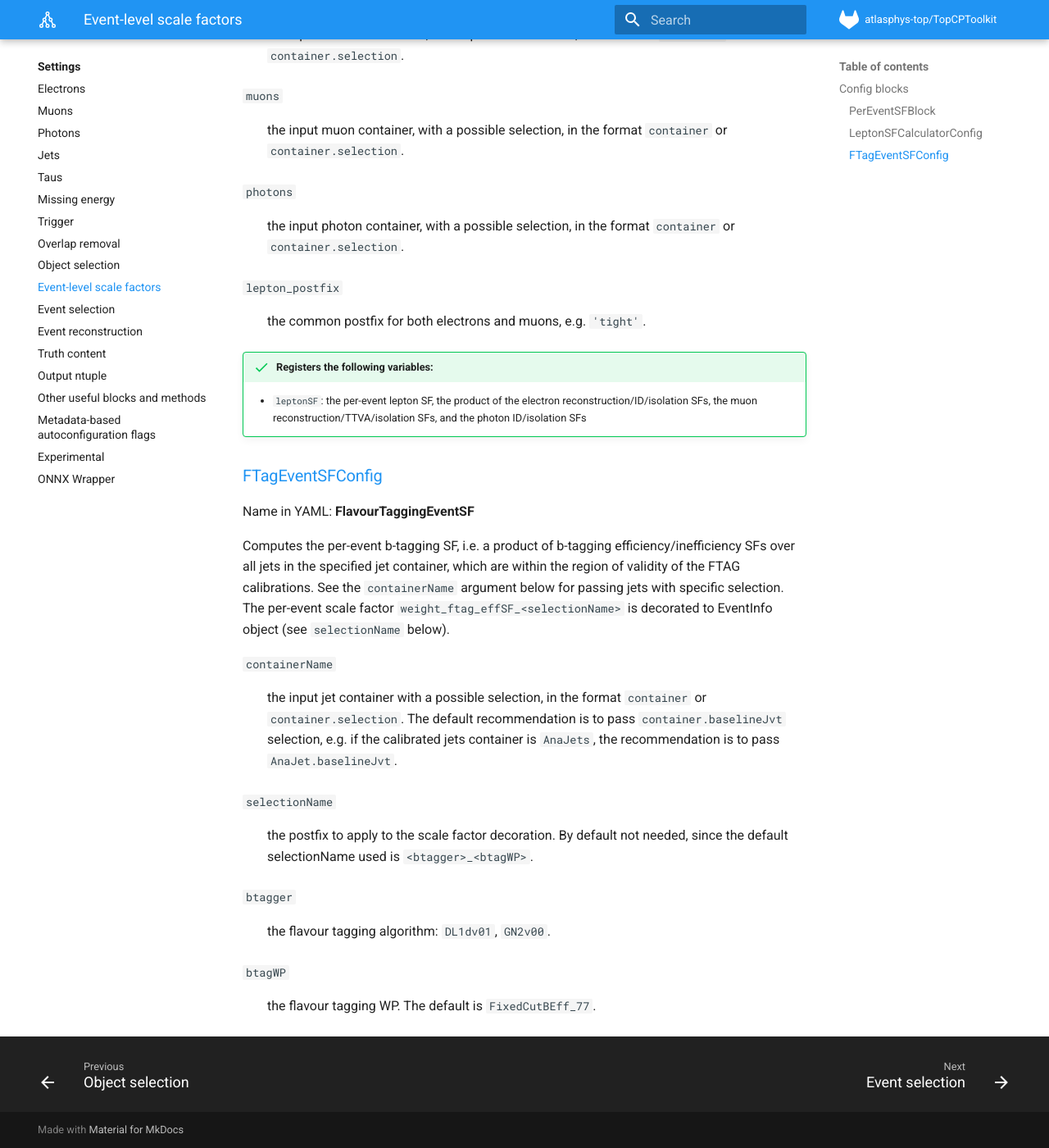
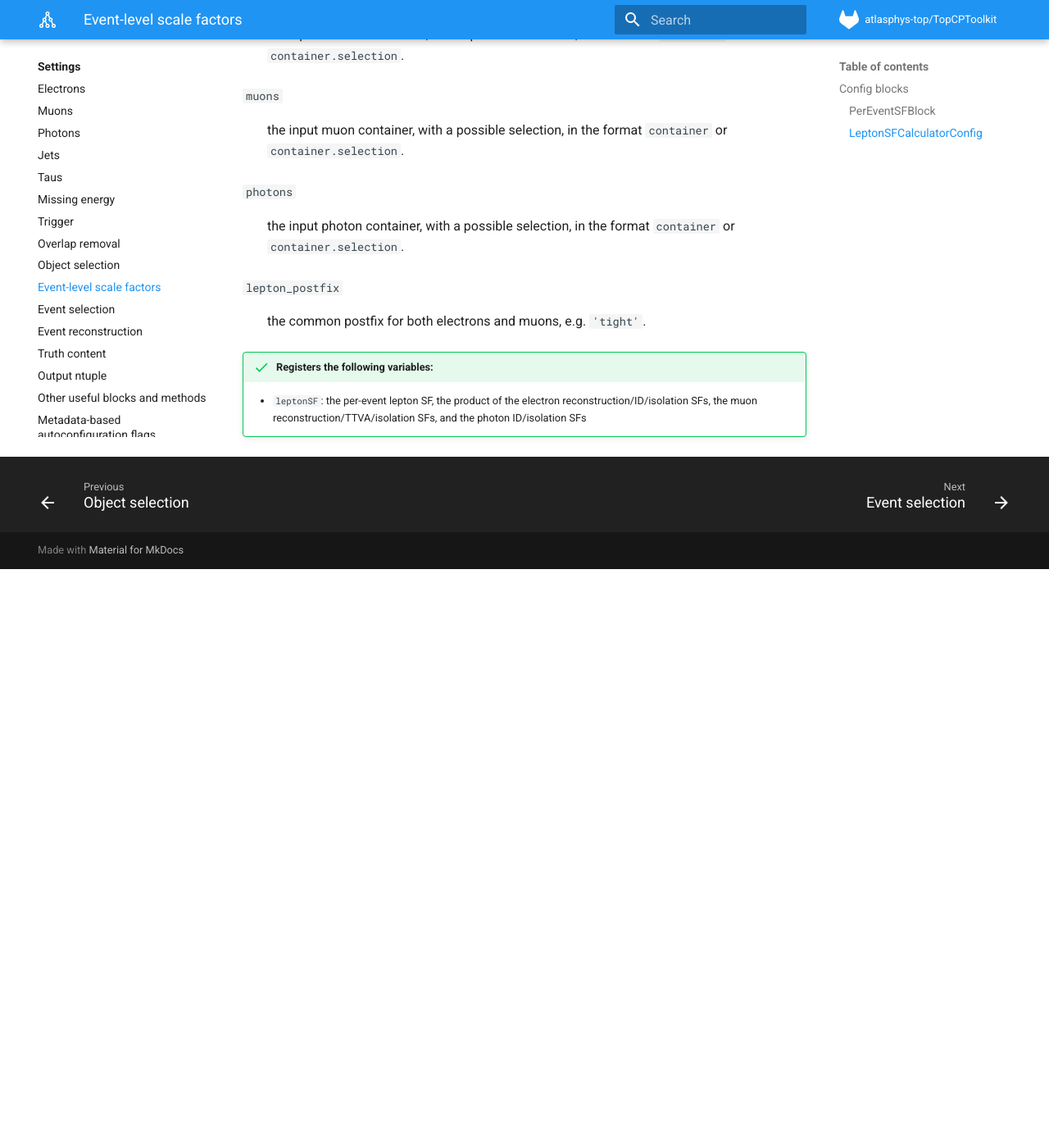
Before and after one commit to SuperNova76/TopCPToolKit, an MkDocs documentation site: the page built from docs/settings/scalefactors.md, in a window 1280 px wide and 1400 px high, scrolled down 1353 px. Shown: the whole window at 82% size. Built offline with MkDocs 1.6.1 and Material for MkDocs 9.7.7, drawn with Linux system fonts in a browser that asks for light colours; after the commit the page ends 2047 px from its top, so only the background shows below that.

Commit message:
Move the FTAG event SF to jets section where it was

```diff
--- a/docs/settings/scalefactors.md
+++ b/docs/settings/scalefactors.md
@@ -51,20 +51,3 @@ Computes the per-event lepton SF, i.e. a product over the individual reconstruct
 
 !!! success "Registers the following variables:"
     - `leptonSF`: the per-event lepton SF, the product of the electron reconstruction/ID/isolation SFs, the muon reconstruction/TTVA/isolation SFs, and the photon ID/isolation SFs
-
-### [FTagEventSFConfig](https://acode-browser1.usatlas.bnl.gov/lxr/source/athena/PhysicsAnalysis/Algorithms/FTagAnalysisAlgorithms/python/FTagEventSFAnalysisConfig.py)
-Name in YAML: **FlavourTaggingEventSF**
-
-Computes the per-event b-tagging SF, i.e. a product of b-tagging efficiency/inefficiency SFs over all jets in the specified jet container, which are within the region of validity of the FTAG calibrations. See the `containerName` argument below for passing jets with specific selection. The per-event scale factor `weight_ftag_effSF_<selectionName>` is decorated to EventInfo object (see `selectionName` below).
-
-`containerName`
-:   the input jet container with a possible selection, in the format `container` or `container.selection`. The default recommendation is to pass `container.baselineJvt` selection, e.g. if the calibrated jets container is `AnaJets`, the recommendation is to pass `AnaJet.baselineJvt`.
-
-`selectionName`
-:   the postfix to apply to the scale factor decoration. By default not needed, since the default selectionName used is `<btagger>_<btagWP>`.
-
-`btagger`
-:   the flavour tagging algorithm: `DL1dv01`, `GN2v00`.
-
-`btagWP`
-:   the flavour tagging WP. The default is `FixedCutBEff_77`.
```
Also changed, not shown: docs/settings/jets.md (+4 -1 lines).
